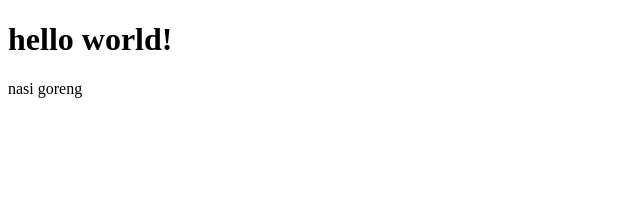
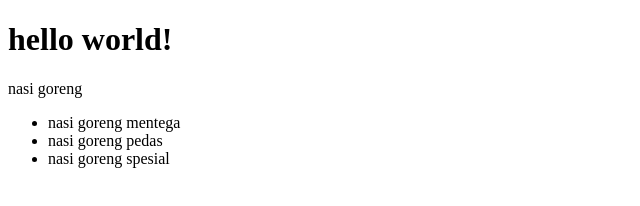
Before and after one commit to xiarramit/xiarra-test2, a plain HTML site: page index.html in a window 1280 px wide. Shown: the whole page, without its empty margins (0-640 px from the left). Drawn offline with Linux system fonts and the light colour scheme.

Commit message:
menambahkan daftar nasi goreng

```diff
--- a/index.html
+++ b/index.html
@@ -9,5 +9,10 @@
   <body>
     <h1>hello world!</h1>
     <p>nasi goreng</p>
+    <ul>
+      <li>nasi goreng mentega</li>
+      <li>nasi goreng pedas</li>
+      <li>nasi goreng spesial</li>
+    </ul>
   </body>
 </html>
```
